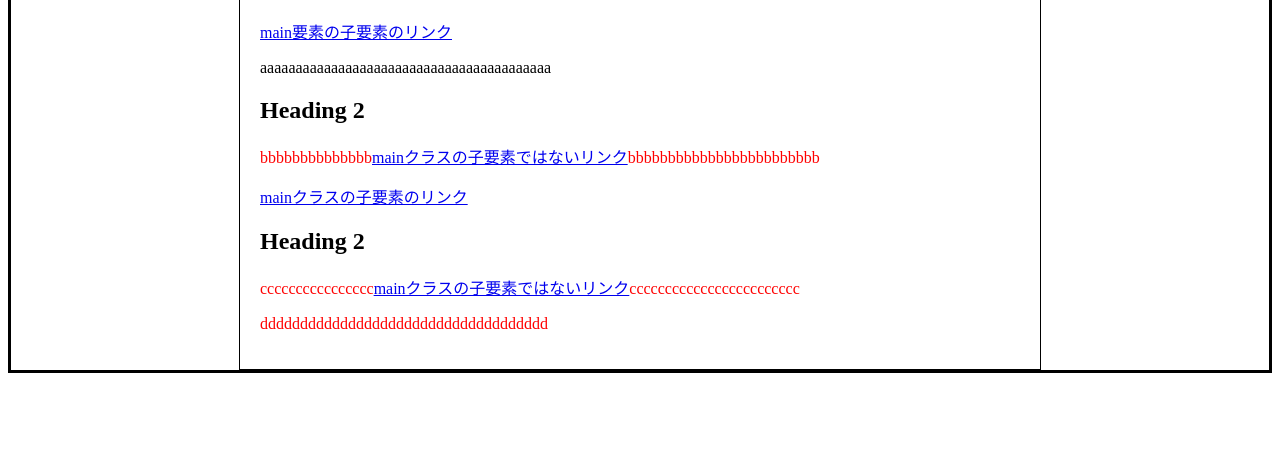
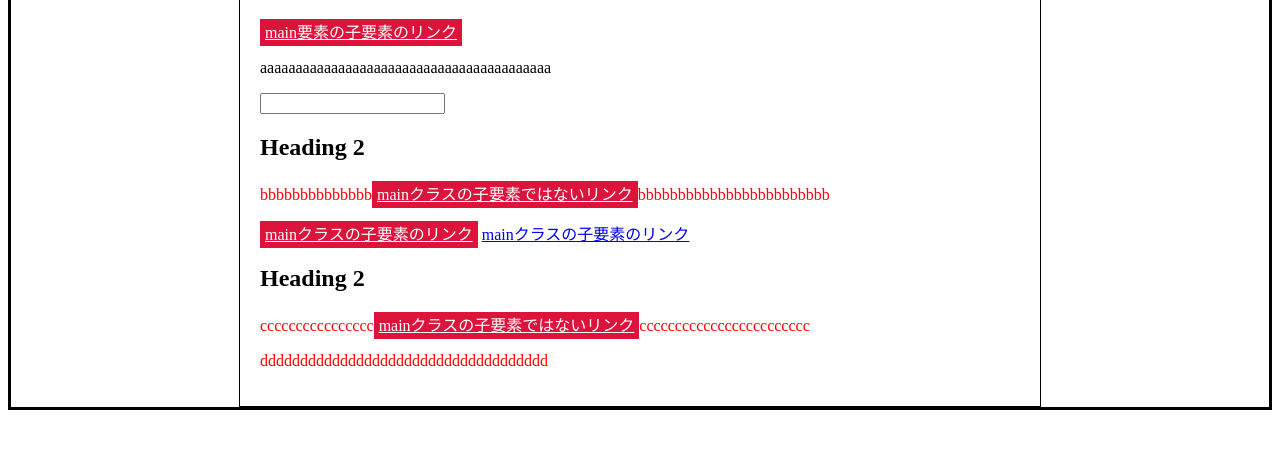
Before and after one commit to KoyamaTakemi0/samplegit, a plain HTML site: page CSS入門/2-4（CSSセレクタ）/index.html in a window 1280 px wide. Shown: the part 103-552 px from the top of the page. Drawn offline with Linux system fonts and the light colour scheme.

Commit message:
CSS(2-5/属性セレクタ)

```diff
--- a/CSS入門/2-4（CSSセレクタ）/css/style.css
+++ b/CSS入門/2-4（CSSセレクタ）/css/style.css
@@ -19,3 +19,10 @@ body {
 h2 ~ p{
   color: red;
 }
+
+/*属性クラスタ*/
+[href="#"]{
+  background-color: crimson;
+  color: white;
+  padding: 5px;
+}
--- a/CSS入門/2-4（CSSセレクタ）/index.html
+++ b/CSS入門/2-4（CSSセレクタ）/index.html
@@ -12,11 +12,13 @@
       <p>
         aaaaaaaaaaaaaaaaaaaaaaaaaaaaaaaaaaaaaaaaa
       </p>
+      <input type="text">
       <h2>Heading 2</h2>
       <p>
         bbbbbbbbbbbbbb<a href="#">mainクラスの子要素ではないリンク</a>bbbbbbbbbbbbbbbbbbbbbbbb
       </p>
       <a href="#">mainクラスの子要素のリンク</a>
+      <a href="index.html">mainクラスの子要素のリンク</a>
       <h2>Heading 2</h2>
       <p>
         cccccccccccccccc<a href="#">mainクラスの子要素ではないリンク</a>cccccccccccccccccccccccc
```
